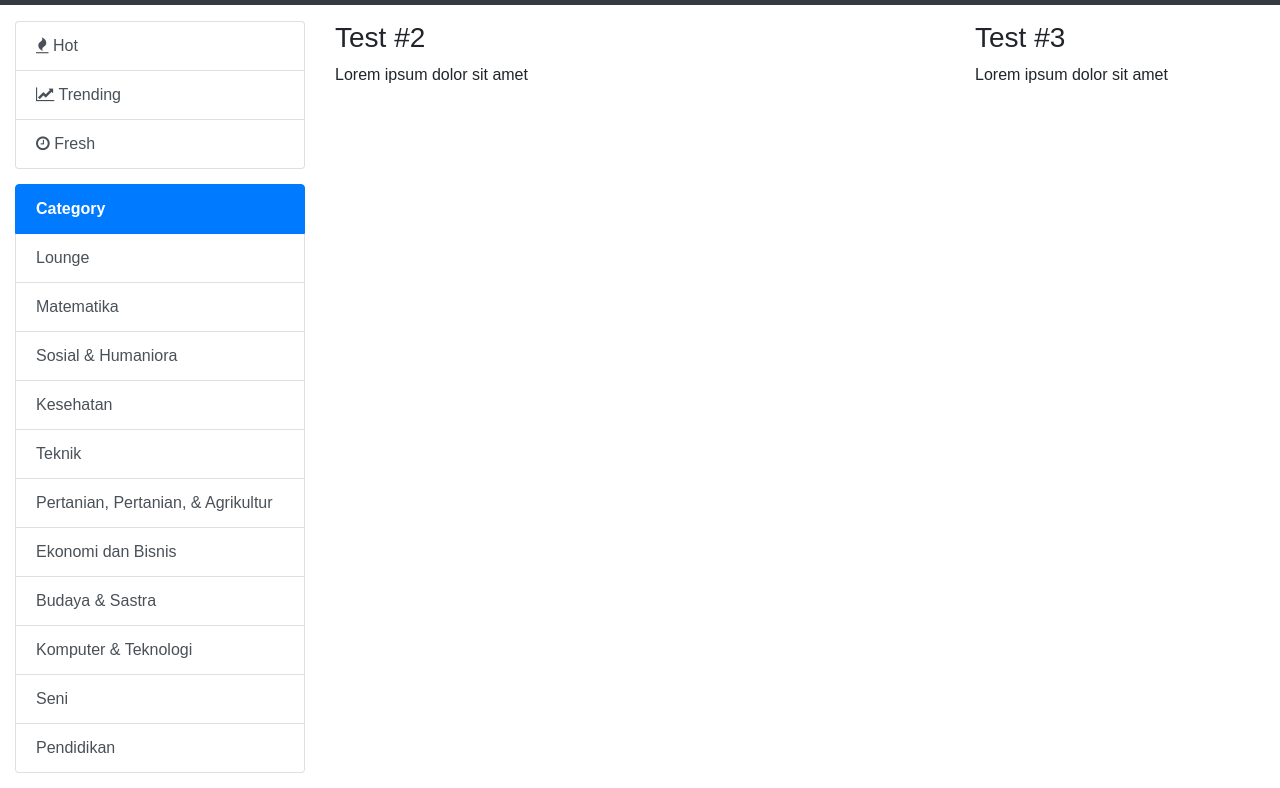
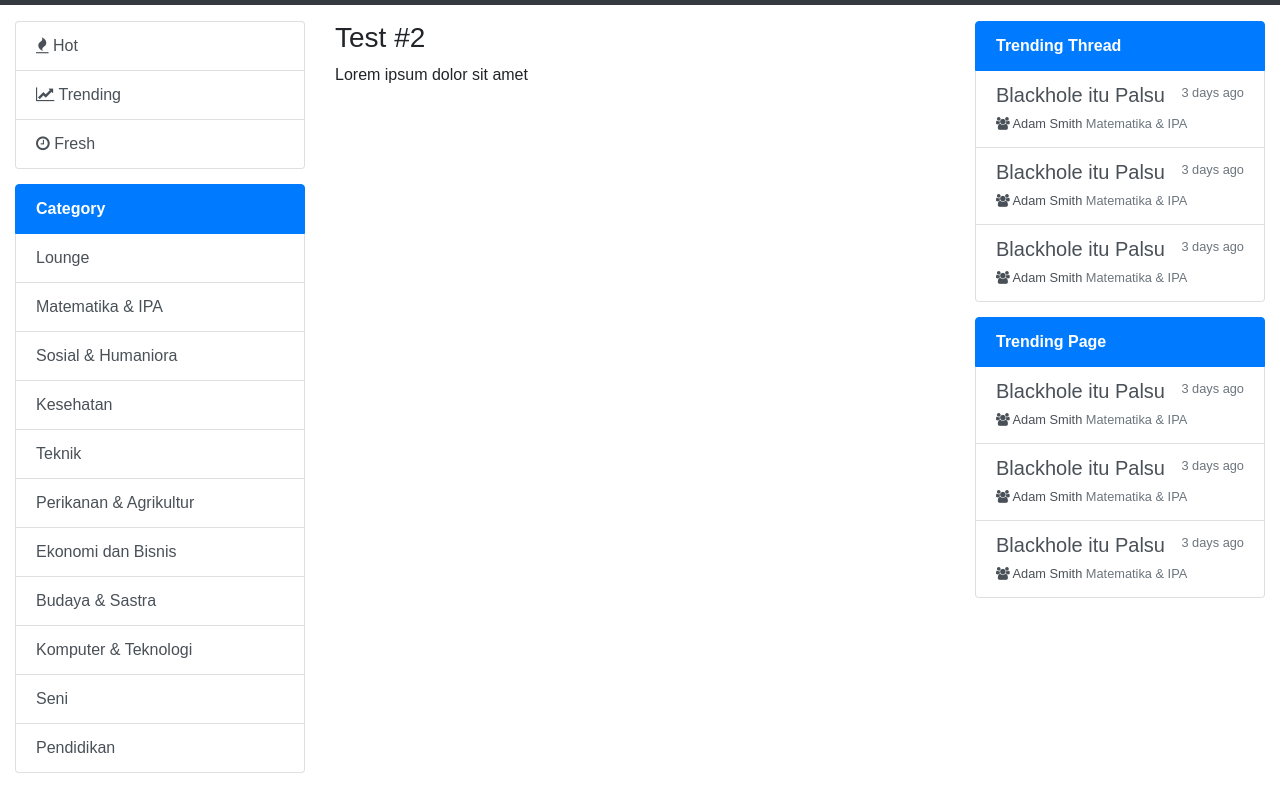
Before and after one commit to daimessdn/mongga-template, a plain HTML site: page index.html in a window 1280 px wide. Shown: the part 51-839 px from the top of the page. Drawn offline with nearby package versions, Linux system fonts and the light colour scheme; a web font is replaced by a local one.

Commit message:
added trending pages and threds features in right

```diff
--- a/index.html
+++ b/index.html
@@ -80,7 +80,7 @@
 					</a>
 					<a href="#" class="list-group-item
 									   list-group-item-action">
-						Matematika
+						Matematika & IPA
 					</a>
 					<a href="#" class="list-group-item
 									   list-group-item-action">
@@ -96,7 +96,7 @@
 					</a>
 					<a href="#" class="list-group-item
 									   list-group-item-action">
-						Pertanian, Pertanian, & Agrikultur
+						Perikanan & Agrikultur
 					</a>
 					<a href="#" class="list-group-item
 									   list-group-item-action">
@@ -125,8 +125,113 @@
 				<p>Lorem ipsum dolor sit amet</p>
 			</div>
 			<div class="col-md-3">
-				<h3>Test #3</h3>
-				<p>Lorem ipsum dolor sit amet</p>
+				<div class="list-group">
+					<a href="#" class="list-group-item list-group-item-action flex-column align-items-start active">
+						<strong>Trending Thread</strong>
+					</a>
+
+					<a href="#" class="list-group-item list-group-item-action flex-column align-items-start">
+						<div class="d-flex w-100 justify-content-between">
+							<h5 class="mb-1">Blackhole itu Palsu</h5>
+							<small class="text-muted">3 days ago</small>
+						</div>
+
+						<small>
+							<i class="fa fa-users" aria-hidden="true"></i>
+							Adam Smith
+						</small>
+
+						<small class="text-muted">
+							Matematika & IPA
+						</small>
+					</a>
+
+					<a href="#" class="list-group-item list-group-item-action flex-column align-items-start">
+						<div class="d-flex w-100 justify-content-between">
+							<h5 class="mb-1">Blackhole itu Palsu</h5>
+							<small class="text-muted">3 days ago</small>
+						</div>
+
+						<small>
+							<i class="fa fa-users" aria-hidden="true"></i>
+							Adam Smith
+						</small>
+
+						<small class="text-muted">
+							Matematika & IPA
+						</small>
+					</a>
+
+					<a href="#" class="list-group-item list-group-item-action flex-column align-items-start">
+						<div class="d-flex w-100 justify-content-between">
+							<h5 class="mb-1">Blackhole itu Palsu</h5>
+							<small class="text-muted">3 days ago</small>
+						</div>
+
+						<small>
+							<i class="fa fa-users" aria-hidden="true"></i>
+							Adam Smith
+						</small>
+
+						<small class="text-muted">
+							Matematika & IPA
+						</small>
+					</a>
+				</div>
+
+				<div class="list-group">
+					<a href="#" class="list-group-item list-group-item-action flex-column align-items-start active">
+						<strong>Trending Page</strong>
+					</a>
+
+					<a href="#" class="list-group-item list-group-item-action flex-column align-items-start">
+						<div class="d-flex w-100 justify-content-between">
+							<h5 class="mb-1">Blackhole itu Palsu</h5>
+							<small class="text-muted">3 days ago</small>
+						</div>
+
+						<small>
+							<i class="fa fa-users" aria-hidden="true"></i>
+							Adam Smith
+						</small>
+
+						<small class="text-muted">
+							Matematika & IPA
+						</small>
+					</a>
+
+					<a href="#" class="list-group-item list-group-item-action flex-column align-items-start">
+						<div class="d-flex w-100 justify-content-between">
+							<h5 class="mb-1">Blackhole itu Palsu</h5>
+							<small class="text-muted">3 days ago</small>
+						</div>
+
+						<small>
+							<i class="fa fa-users" aria-hidden="true"></i>
+							Adam Smith
+						</small>
+
+						<small class="text-muted">
+							Matematika & IPA
+						</small>
+					</a>
+
+					<a href="#" class="list-group-item list-group-item-action flex-column align-items-start">
+						<div class="d-flex w-100 justify-content-between">
+							<h5 class="mb-1">Blackhole itu Palsu</h5>
+							<small class="text-muted">3 days ago</small>
+						</div>
+
+						<small>
+							<i class="fa fa-users" aria-hidden="true"></i>
+							Adam Smith
+						</small>
+
+						<small class="text-muted">
+							Matematika & IPA
+						</small>
+					</a>
+				</div>
 			</div>
 		</div>
 	</div>
```
